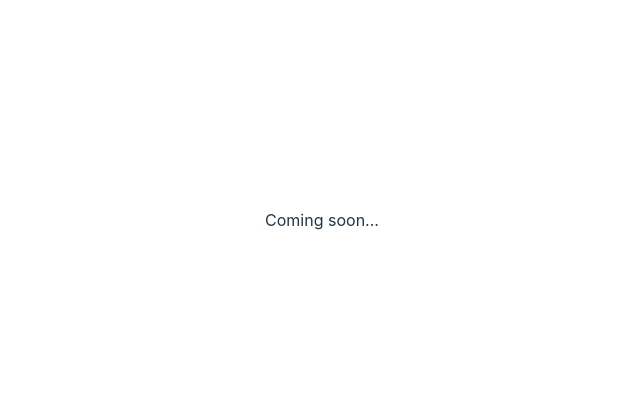
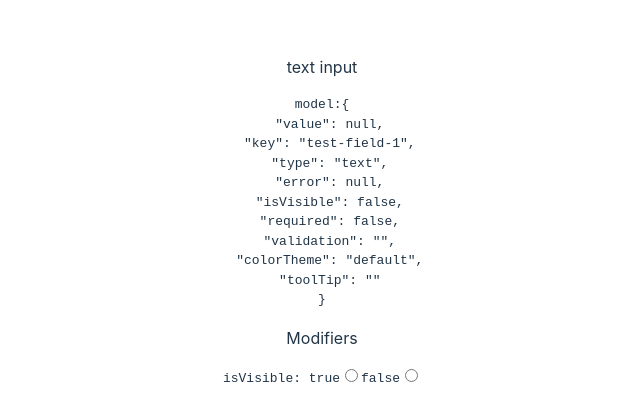
Before and after one commit to Muffinmann/Momentum, a React (Vite) app: page / in a window 1280 px wide. Shown: the part 180-600 px from the top of the page, without its empty margins (318-958 px from the left). Built offline with nearby package versions, Linux system fonts and the light colour scheme.

Commit message:
rework design

```diff
--- a/src/Demo.tsx
+++ b/src/Demo.tsx
@@ -1,154 +1,300 @@
-import { ReactElement, ReactNode } from "react"
+import { ChangeEventHandler, ReactElement, ReactNode, useSyncExternalStore } from "react"
+
+type Value = string | number | boolean | string[] | number[] | boolean[] | null;
+type FieldValue = string | number | boolean | string[] | number[] | boolean[] | null;
+type FieldError = string;
+type FieldModel = {
+  type: string;
+  key: string;
+  value: FieldValue;
+  error: FieldError | null;
+  isVisible: boolean;
+  required: boolean;
+  validation: string;
+  colorTheme: string;
+  toolTip: string;
+}
+
+type Logic = object;
 
 
-type Logic = object | boolean | string | number | ((...args: unknown[]) => unknown) | Logic[]
-
-type FieldDefinition = {
-  key: string,
-  unique: boolean, // context indenpendent
-  inputType: 'text' | 'number' | 'radiogroup' | 'checkbox',
-  // keepValue: boolean,  # Might be not necessary?
-  rules: Partial<{
-    isVisible: Logic,
-    required: Logic,
-    value: Logic
-  }>
+const defaultModifiers = {
+  isVisible: [],
+  required: [],
+  validation: [],
+  colorTheme: [],
+  toolTip: [],
+  value:[],
 }
 
-interface RegisterMember {
-    factory: Function;
-    singleton: boolean;
-    instance?: {};
+
+type Factable = {
+  value: Value
+}
+class Fact {
+  v: Value | Factable
+  constructor(v: Value | Factable){
+    this.v = v
   }
 
-interface iClass<T> {
-  new(...args: unknown[]): T
+  get value(){
+    if (this.v !== null && typeof this.v === 'object' &&  'value' in this.v) {
+      return this.v.value
+    }
+   return this.v
+  }
+}
+// observe object change
+class FactsObserver {
+  facts: Fact[]
+  constructor(facts: Fact[]){
+    this.facts = facts
+  }
+  onChange(cb) {
+
+  }
 }
 
-class Register {
-    private container: Map<string, RegisterMember>;
+class FieldInteractor {
+  modifiers: FieldModifier[]
+  interactionMap: Record<string, FieldModifier[]> = {}
+  modifierRules: Record<string, ModifierRule>
+  factsObserver: FactsObserver
 
-    constructor() {
-        this.container = new Map<string, RegisterMember>();
+  constructor(props: {modifiers: FieldModifier[], modifierRules: object, factsObserver: FactsObserver}) {
+    this.modifiers = props.modifiers;
+    this.modifierRules = props.modifierRules
+    this.factsObserver = props.factsObserver
+    this.factsObserver.onChange(this.handleFactsChange.bind(this))
   }
 
-    bind<T>(key: string, fn: iClass<T>){
-      const factory = () => new fn()
-      this.container.set(key, {factory, singleton: true})
-    }
+  handleFactsChange(){}
 
-    use(namespace: string) {
-      const item = this.container.get(namespace);
-      if (item !== undefined) {
-          if (item.singleton && !item.instance) {
-            item.instance = item.factory();
-          }
-          return item.singleton ? item.instance : item.factory();
-        } else {
-          throw new Error('Factory method not found');
+  broadcastChange(from: string, value: unknown) {
+    if (from in this.interactionMap) {
+      this.interactionMap[from].forEach((c) => {})
     }
   }
 }
 
-
-
-class Field {
-  key: string;
-
-  fieldValue: FieldValue;
-
-  context: TheContext;
-
-  // rules: FieldRule[];
-  rules: Rule[];
-
-  hidden: boolean;
-
-  constructor({context, key, fieldValue, rules}: {context: Field['context'], key: Field['key'], fieldValue: Field['fieldValue'], rules: Field['rules']}) {
-    this.context = context;
-    this.key = key;
-    this.fieldValue = fieldValue;
-    this.rules = rules
-    this.hidden = false
+type FactContextListener = (from: string, v: Value) => void
+class FactContext{
+  listeners: FactContextListener[] = []
+  constructor(){}
+  onChange(cb: FactContextListener){
+    this.listeners.push(cb)
+  }
+  notify(from: string, v:Value){
+    this.listeners.forEach((listener) => {
+      listener(from, v)
+    })
+  }
 }
 
-  set value(v: FieldValue) {
-    this.fieldValue = v
-    this.context.broadcastChange(this.key, this.fieldValue)
+class FieldModifier {
+  key: string
+  modifiers: {
+    isVisible: Logic[]
+    required: Logic[];
+    validation: Logic[];
+    colorTheme: Logic[];
+    toolTip: Logic[];
+    value: Logic[];
+  }
+  listeners: ((m: FieldModifier['modifiers']) => void)[]
+  factContext: FactContext
+
+  constructor(key: string, factContext: FactContext){
+    this.key = key
+    this.modifiers = defaultModifiers
+    this.listeners = []
+    this.factContext = factContext
+    this.factContext.onChange(this.handleFactChange.bind(this))
+  }
+
+  handleFactChange(from: string, v: Value){
+    console.log("Modifier %s listened fact change by %s with value %s", this.key, from, v)
+  }
+
+  addModifier(name: keyof FieldModifier['modifiers'], content: Logic) {
+    if (name in this.modifiers) {
+      this.modifiers[name].push(content)
+      this.notify()
+    } else {
+      console.log("'%s' is not a valid modifier name", name)
+    }
+  }
+
+  removeModifier (name: keyof FieldModifier['modifiers'], content: Logic) {
+    if (name in this.modifiers) {
+      this.modifiers[name] = this.modifiers[name].filter((m) => m !== content)
+      this.notify()
+    } else {
+      console.log("'%s' is not a valid modifier name", name)
+    }
+  }
+  notify() {
+    this.listeners.forEach((listener) => listener(this.modifiers))
+  }
+  onChange(listener: (m: FieldModifier['modifiers']) => void){
+    this.listeners.push(listener)
+  }
+}
+
+class FieldController {
+  key: string;
+  modifier: FieldModifier;
+  model: FieldModel;
+
+  constructor(props: {key: string, model: FieldModel, modifier: FieldModifier }){
+    this.key = props.key;
+    this.model = props.model;
+    this.modifier = props.modifier;
+    // this.handleModifier(this.modifier)
+    this.modifier.onChange(this.handleModifier.bind(this))
+  }
+
+  handleModifier(m: FieldModifier['modifiers']) {
+    // update model according to modifiers
+    // compare the resolved modifiers and decide whether to update the model or not?
+    console.log('[FieldController] modifiers of %s updated to %o', this.key, m)
+    this.updateModel('isVisible', m.isVisible.some(Boolean))
+  }
+  updateModel(k: keyof FieldModel, v: FieldModel[keyof FieldModel]){
+    // update the model prop value
+    console.log('[FieldController] update %s to %s', k, v)
+    this.model[k] = v
+    console.log('...finished', this.model)
   }
 
 }
 
-class TheContext {
-  id: string;
 
-  members: Field[]
-
-  memberKeys: Set<string>
-
-  constructor(id: string){
-    this.id = id;
-    this.members = []
-    this.memberKeys = new Set()
+type Field = {
+  key: string;
+  value: FieldValue;
+  error: FieldError | null;
+  isVisible: boolean;
+  required: boolean;
+  validation: string;
+  colorTheme: string;
+  toolTip: string;
 }
 
-  broadcastChange(k: string, v: FieldValue){}
-
-  includeMember(f: FieldDefinition){
-    if (!this.memberKeys.has(f.key)) {
-      this.members.push(new Field(f))
-    } else {
-      const existingField = this.members.find((field) => field.key === f.key)
-      if (existingField.unique) {}
-      console.log("Key %s already exists.", f.key)
+const createFieldModel = (key: string): FieldModel => {
+  return {
+    key,
+    type: "text",
+    value: null,
+    error:  null,
+    isVisible: false,
+    required: false,
+    validation: '',
+    colorTheme: 'default',
+    toolTip: '',
   }
 }
 
-  excludeMember(k: string){
-    if (this.memberKeys.has(k)) {
-      this.members = this.members.filter((m) => m.key !== k)
-    } else {
-      console.log("%s does not exist in the context", k)
+class FieldStore {
+  listeners: (() => void)[] = []
+  model: FieldModel
+  controller: FieldController
+  modifier: FieldModifier
+  factContext: FactContext
+  snapShot: FieldModel
+  constructor(key: string) {
+    this.model = createFieldModel(key)
+    this.snapShot = this.model
+    this.factContext = new FactContext()
+    this.modifier = new FieldModifier(key, this.factContext)
+    this.controller = new FieldController({key, model: this.model, modifier: this.modifier})
+  }
+
+  addModifier(k: string, v: any){
+    this.modifier.addModifier(k, v)
+    this.emitChange()
+  }
+  removeModifier(k: string, v: any) {
+    this.modifier.removeModifier(k, v)
+    this.emitChange()
+  }
+  updateValue(v: Value){
+    console.log("updating start", this.model)
+    this.controller.updateModel('value', v)
+    console.log("updating finished", this.model)
+    this.emitChange()
+  }
+
+  subscribe(listener: () => void) {
+    console.log("subscribed!")
+    this.listeners = [...this.listeners, listener];
+    return () => {
+    console.log("unsubscribed!")
+      this.listeners = this.listeners.filter(l => l !== listener);
+    };
+  }
+
+  getSnapshot() {
+    console.log('get snap shot!', this.model)
+    return this.snapShot
+  }
+
+  emitChange() {
+    console.log("emit change:", this.model)
+    this.snapShot = {...this.model}
+    for (const listener of this.listeners) {
+      listener()
+    }
   }
 }
 
-  init(){}
+const testFieldStore = new FieldStore('test-field-1')
+
+const useTestFieldStore = () => {
+  const field = useSyncExternalStore(testFieldStore.subscribe.bind(testFieldStore), testFieldStore.getSnapshot.bind(testFieldStore))
+  console.log({field})
+  return field
 }
 
-type RuleType = 'valueValidation' | 'onFieldChange' | 'onFieldFocus' | 'visibility' | 'onBroadcast'
-
-type FieldRule = {
-  type: RuleType,
-  symbol: string, /** symbol to display when rule is applied, for example an asterisk "*" when the rule makes the field "required" */
-  priority: number, /** priority when two rules have conflict */
-  activation: Logic,
-  action: Logic
+const RadioInput = ({name, onChange, options}: {
+  name: string,
+  // value: string,
+  options: {name: string, value: string}[],
+  onChange: ChangeEventHandler<HTMLInputElement>
+}) => {
+  return options.map((opt) => (
+    <label key={opt.value}>
+      {opt.name}
+      <input type="radio" name={name} value={opt.value} onChange={onChange}/>
+    </label>
+  ))
 }
 
-type Rule = {
-  isVisible: Logic,
-  calculateValue: Logic,
-  required: Logic,
-  hiddenOptions: string[] | number[],
-}
+const Demo = () => {
+  const {value, key, ...f} = useTestFieldStore()
+  console.log('v ===>',value)
 
-type FieldValue = string | number | boolean | null | undefined | string[] | number[] | boolean[]
-
-
-class RuleResolver {
-
-}
-
-
-
-
-
-
-
-const Demo = () => {
   return (
     <div>
-      Coming soon...
+      <div>
+        <p>text input {f.required && <span style={{color: 'red'}}>*</span>}</p>
+        {f.isVisible && <input name={key} value={(value || '') as string} onChange={(e) => testFieldStore.updateValue(e.target.value)} />}
+        <pre>model:
+          {JSON.stringify({value, key, ...f}, null, 2)}
+        </pre>
+      </div>
+      <div>
+        <p>Modifiers</p>
+        <pre>
+          isVisible: <RadioInput name="isVisibleSelection" options={[{name: 'true', value:'true'}, {name:'false', value:'false'}]} onChange={(e) => {
+            if (e.target.value === 'true') {
+              testFieldStore.addModifier('isVisible', true)
+            } else {
+              testFieldStore.removeModifier('isVisible', true)
+            }
+          }} />
+        </pre>
+      </div>
     </div>
   )
 };
```
Lines whose indentation alone changed are shown as unchanged.
